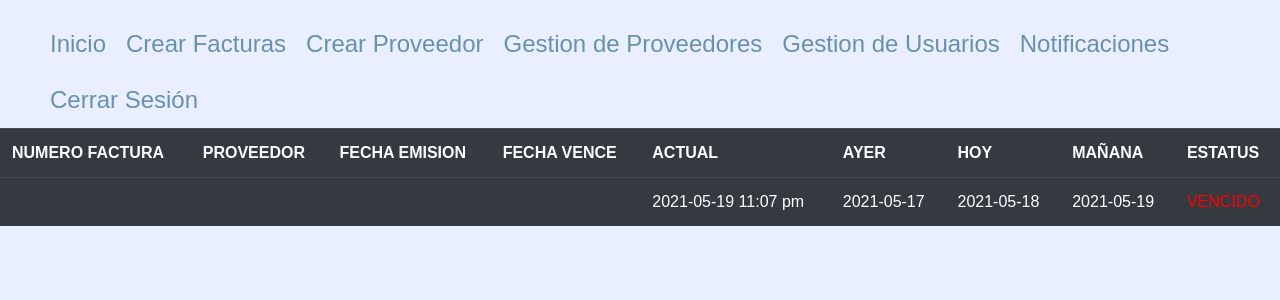
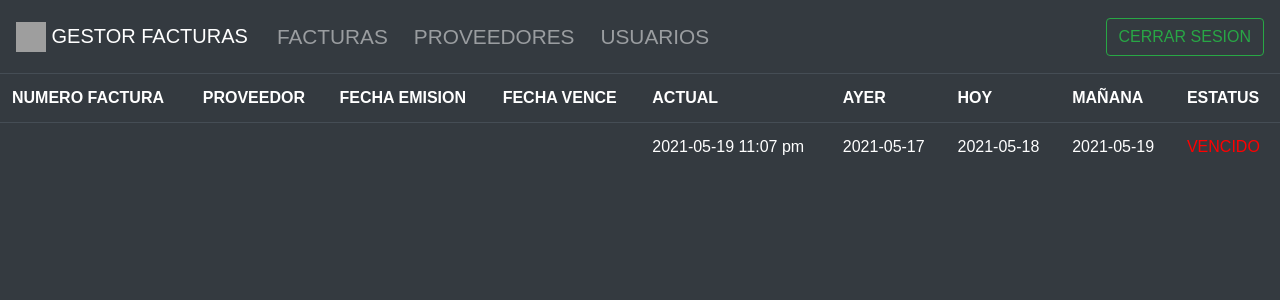
Before and after one commit to CrisitanCoral/controlDeGastosSistemas, a PHP site: page /validacion_correo.php in a window 1280 px wide. Shown: the top 300 px of the page. Run offline with PHP 8.4, Linux system fonts and the light colour scheme; the visitor is signed in with stand-in values (Sample User, id 1); tables that the repository leaves empty or names only in its code hold one stand-in row (values such as "Sample post"); data that the repository does not hold is empty; grey boxes are pictures that could not be loaded.

Commit message:
menu y backgraund notificacion correo

```diff
--- /dev/null
+++ b/css/estilos.css
@@ -0,0 +1,12 @@
+body {
+    background: #343a40;
+    font-family: sans-serif;
+    margin: 0 auto;
+  }
+
+  ul li {
+    font-size: 130%;
+    display: inline-block;
+    float: left;
+    padding: 5px;
+  }
--- a/css/styles.css
+++ b/css/styles.css
@@ -44,10 +44,10 @@ body {
 
 
 ul li {
-    font-size: 150%;
+    font-size: 130%;
     display: inline-block;
     float: left;
-    padding: 10px;
+    padding: 5px;
   }
 
 ul li a {
--- a/php/cerrar_sesion.php
+++ b/php/cerrar_sesion.php
@@ -1,5 +1,5 @@
 <?php
     session_start();
     session_destroy();
-    header("location: ../index.php");
+    echo '<script language="javascript">alert("Sesion Cerrada Correctamente");window.location.href="../index.php"</script>';
 ?>
--- a/validacion_correo.php
+++ b/validacion_correo.php
@@ -41,62 +41,38 @@ $resUsuarios=$conexion->query($usuarios);
     <meta charset='utf-8'>
 	<link rel="shortcut icon" href="img\icon.svg">
     <meta http-equiv='X-UA-Compatible' content='IE=edge'>
-    <title>Control Gastos Sistemas</title>
+    <title>Notificaciones</title>
     <meta name='viewport' content='width=device-width, initial-scale=1'>
 	  <link rel="stylesheet" href="https://maxcdn.bootstrapcdn.com/bootstrap/4.4.1/css/bootstrap.min.css">
-    <link rel='stylesheet' type='text/css' media='screen' href='css/styles.css'>
+    <link rel='stylesheet' type='text/css' media='screen' href='css/estilos.css'>
     <script src='js/app.js'></script>
 </head>
-<body background= "#e9efff">
+<body>
 
 <!--/////////////////////// ENCABEZADO ////////////////////////-->
 
-<div id="contorno">
-  <div>
 <header>
-      <div id="header">
-        <nav>
-          <a href="#" id="menu-icon">
+		<nav class="navbar navbar-expand-lg navbar-dark bg-dark">
+
+		<a class="navbar-brand" href="home.php">
+			<img src="img/icon.svg" width="30" height="30" alt="">
+			GESTOR FACTURAS
 		</a>
-          <ul>
-            <li>
-              <a href="home.php" class="current">
-                Inicio
-              </a>
+			<div class="collapse navbar-collapse" id="navbarText">
+				<ul class="navbar-nav mr-auto">
+					<li class="nav-item">
+						<a class="nav-link" href="home.php">FACTURAS</a>
 					</li>
-            <li>
-              <a href="php/creacionfac.php" class="current">
-                Crear Facturas
-              </a>
+					<li class="nav-item">
+						<a class="nav-link" href="php/proveedores.php">PROVEEDORES</a>
 					</li>
-            <li>
-              <a href="php/creacionprov.php" class="current">
-                Crear Proveedor
-              </a>
-            </li>
-             <li>
-              <a href="php/proveedores.php" class="current">
-			  	    Gestion de Proveedores
-              </a>
-            </li>
-            <li>
-              <a href="php/usuarios.php" class="current">
-                Gestion de Usuarios
-              </a>
-            </li>
-			<li>
-              <a href="validacion_correo.php" class="current">
-                Notificaciones
-              </a>
-            </li>
-            <li>
-              <a id="cerrar_sesion" href="php/cerrar_sesion.php">
-                Cerrar Sesión
-              </a>
+					<li class="nav-item">
+						<a class="nav-link" href="php/usuarios.php">USUARIOS</a>
 					</li>
 				</ul>
+				<a class="btn btn-outline-success my-2 my-sm-0" href="php/cerrar_sesion.php">CERRAR SESION</a>
+			</div>
 		</nav>
-      </div>
 	  </header>
 
 <!--/////////////////////// TABLA VENCIMIENTO ////////////////////////-->
```
Also changed, not shown: home.php (+19 -40 lines), php/proveedores.php (+17 -35 lines), php/usuarios.php (+17 -36 lines). Lines whose indentation alone changed are shown as unchanged.
